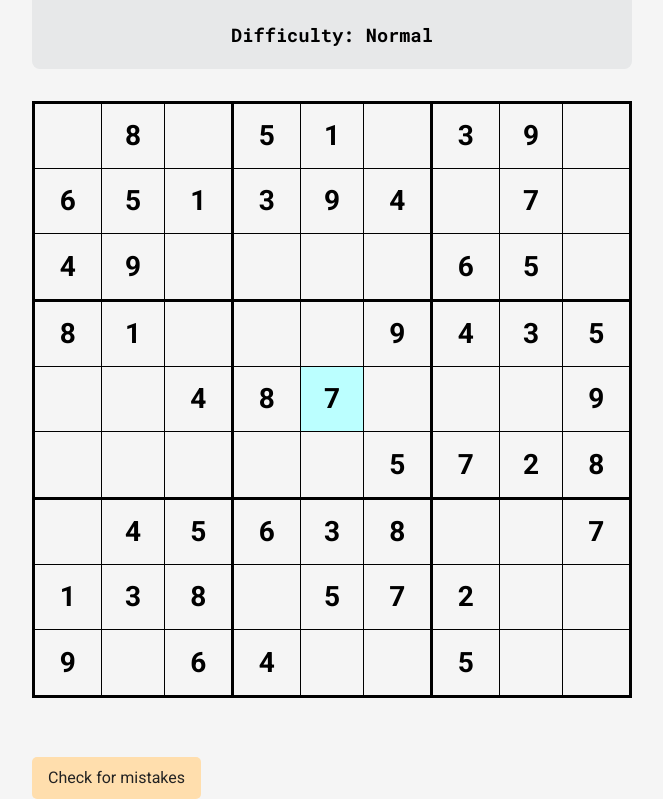
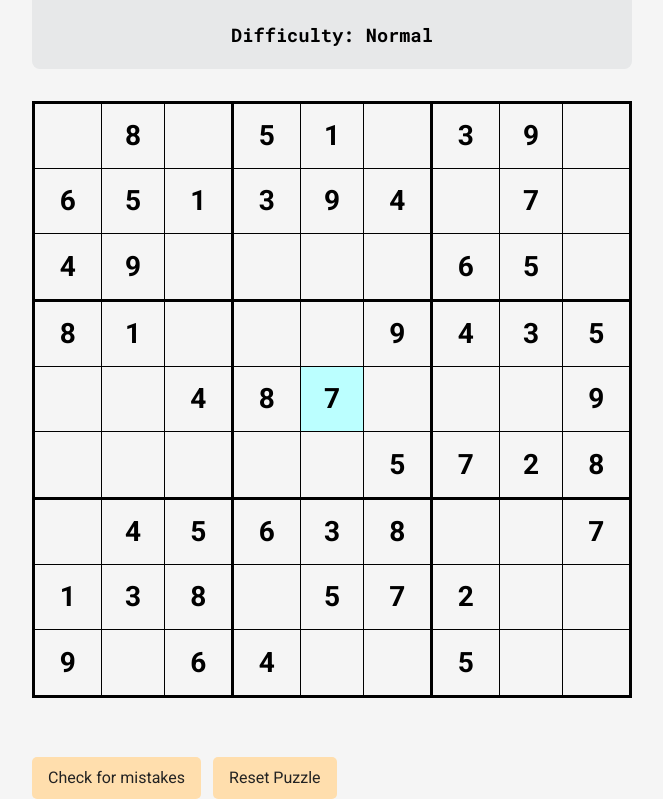
Before and after one commit to coenmooij/solosudoku, an Angular app: page / in a window 1280 px wide. Shown: the part 232-1031 px from the top of the page, without its empty margins (308-971 px from the left). Built offline with nearby package versions, Linux system fonts and the light colour scheme.

Commit message:
implement reset

```diff
--- a/src/app/core/puzzle.service.ts
+++ b/src/app/core/puzzle.service.ts
@@ -11,6 +11,14 @@ export class PuzzleService {
 
   public getPuzzle$(difficulty: Difficulty): Observable<Puzzle> {
     return of(this.puzzle).pipe(map(this.deserialize));
+  }
+
+  public reset(puzzle: Puzzle): void {
+    puzzle.rows.forEach((row: Cell[]) => row.forEach((cell: Cell) => {
+      if (!cell.wasGiven) {
+        cell.value = 0;
+      }
+    }));
   }
 
   public getColumns(puzzle: Puzzle): Cell[][] {
--- a/src/app/pages/home/home.page.html
+++ b/src/app/pages/home/home.page.html
@@ -15,6 +15,7 @@
 
 <ss-bar>
     <ss-button (buttonClick)="onCheckForMistakes()">Check for mistakes</ss-button>
+    <ss-button (buttonClick)="onReset()">Reset Puzzle</ss-button>
 </ss-bar>
 
 <!--New Puzzle-->
--- a/src/app/pages/home/home.page.ts
+++ b/src/app/pages/home/home.page.ts
@@ -48,4 +48,9 @@ export class HomePage implements OnInit {
   public onCheckForMistakes(): void {
     this.isValid = this.validatorService.isValid(this.puzzle as Puzzle);
   }
+
+  public onReset(): void {
+    this.puzzleService.reset(this.puzzle as Puzzle);
+    this.isValid = undefined;
+  }
 }
```
Also changed, not shown: 1 other file (tests, documents, lock files or other folders).
